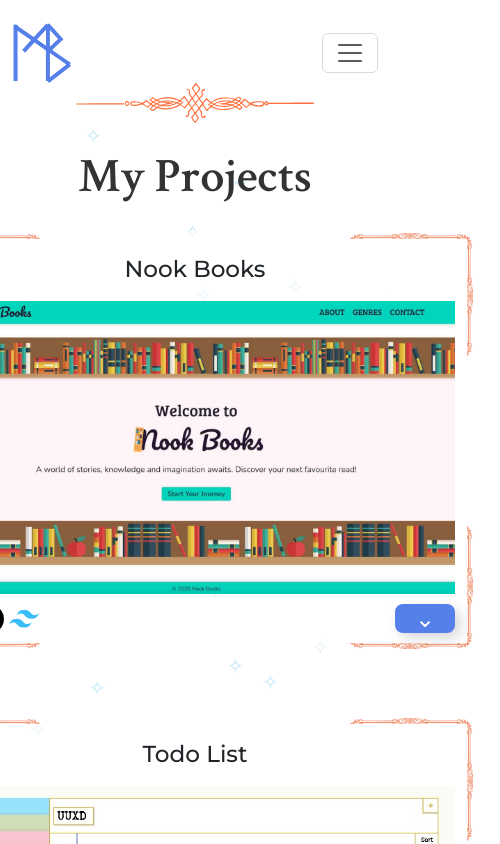
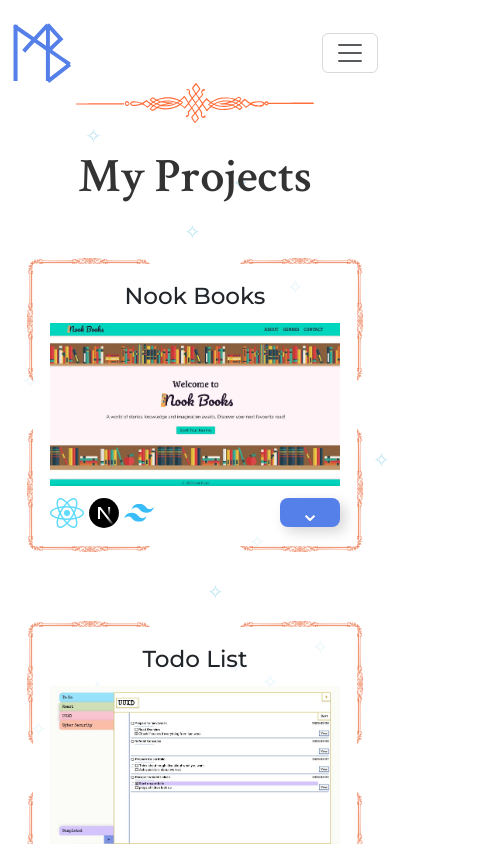
Before and after one commit to MinoshkaBocarro/portfolio, a React (Vite) app: page /projects in a window 390 px wide. Shown: the top 844 px of the page, 500 px wide, since content can reach past the window. Built offline with nearby package versions, Linux system fonts and the light colour scheme.

Commit message:
Add responsiveness to projects page

```diff
--- a/src/components/features/cardAccordion/OpenCard.jsx
+++ b/src/components/features/cardAccordion/OpenCard.jsx
@@ -32,9 +32,9 @@ function OpenCard({ cardData, onHide, getLogos }) {
 			onMouseLeave={() => setIsHovered(false)}
 			ref={scrollRef}
 		>
-			<img alt={alt} src={src} className="screenshot" />
 			<MbButton onClick={onHide}>^</MbButton>
 			<h3>{projectName}</h3>
+			<img alt={alt} src={src} className="screenshot" />
 			<p>{projectDescription}</p>
 			<div className="links">
 				<a href={gitHubLink} target="_blank">
--- a/src/components/layout/Header.jsx
+++ b/src/components/layout/Header.jsx
@@ -1,4 +1,4 @@
-import { Container, Nav, Navbar } from "react-bootstrap";
+import { Nav, Navbar } from "react-bootstrap";
 import { Link } from "react-router-dom";
 import { useRef, useState } from "react";
 
@@ -36,7 +36,7 @@ function Header() {
 				collapseOnSelect
 				expand="lg"
 			>
-				<Container>
+				<div className="container">
 					{glowState ? (
 						<div
 							className="glow"
@@ -81,7 +81,7 @@ function Header() {
 							</Nav.Link>
 						</Nav>
 					</Navbar.Collapse>
-				</Container>
+				</div>
 			</Navbar>
 			<Divider />
 		</>
--- a/src/components/layout/Layout.jsx
+++ b/src/components/layout/Layout.jsx
@@ -307,13 +307,11 @@ function Layout() {
 						</text>
 					))}
 				</svg>
-				<Container>
-					<PageTransition>
-						<div id="page-container">
-							<Outlet />
-						</div>
-					</PageTransition>
-				</Container>
+				<PageTransition>
+					<div id="page-container">
+						<Outlet />
+					</div>
+				</PageTransition>
 			</div>
 			<PageTransition>
 				<Footer />
--- a/src/scss/base/_base.scss
+++ b/src/scss/base/_base.scss
@@ -31,3 +31,7 @@ button {
 	box-shadow: none;
 	border: none;
 }
+
+h3 {
+	margin: 0;
+}
--- a/src/scss/components/_card.scss
+++ b/src/scss/components/_card.scss
@@ -79,6 +79,7 @@
 .card.open {
 	display: grid;
 	height: 500px;
+	grid-column: span 2;
 	padding: 20px;
 	grid-template-columns: 4fr 3fr;
 	grid-template-rows: 0.3fr 1fr 1fr 2fr 1fr 0.3fr;
@@ -96,10 +97,28 @@
 	gap: 20px;
 	transition: transform 0.3s ease-in-out;
 
+	@media (max-width: $lg) {
+		height: 100%;
+		grid-template-columns: 1fr 1fr;
+		grid-template-rows: auto auto auto auto auto auto;
+		grid-template-areas:
+			". close"
+			"title title"
+			"screenshot screenshot"
+			"body body"
+			"logos logos"
+			"links links";
+	}
+
 	.screenshot {
 		grid-area: screenshot;
 		height: 420px;
 		width: auto;
+
+		@media (max-width: $lg) {
+			height: auto;
+			width: 100%;
+		}
 	}
 
 	button {
@@ -141,11 +160,11 @@
 
 .card.closed {
 	display: grid;
-	height: 420px;
-	width: 560px;
+	// height: 420px;
+	// width: 560px;
 	padding: 20px;
 	grid-template-columns: 1fr 1fr;
-	grid-template-rows: 1fr 1fr 1fr;
+	grid-template-rows: 1fr 5fr 1fr;
 	grid-template-areas:
 		"title title"
 		"screenshot screenshot"
@@ -158,7 +177,8 @@
 	.screenshot {
 		grid-area: screenshot;
 		height: auto;
-		width: 520px;
+		width: 100%;
+		// max-width: 520px;
 	}
 
 	button {
--- a/src/scss/layout/_header.scss
+++ b/src/scss/layout/_header.scss
@@ -38,10 +38,6 @@
 			}
 		}
 	}
-	@media (max-width: $lg) {
-		.navbar {
-		}
-	}
 }
 
 .favicon {
--- a/src/scss/pages/_projectsPage.scss
+++ b/src/scss/pages/_projectsPage.scss
@@ -1,9 +1,15 @@
+@use "../abstracts/" as *;
+
 .projects-page {
-	display: flex;
-	flex-direction: row;
-	flex-wrap: wrap;
-	gap: 65px 10px;
+	display: grid;
+	grid-template-columns: repeat(2, minmax(0, 560px));
+	gap: 65px 30px;
 	grid-area: projects;
 	margin-bottom: 40px;
-	justify-content: space-between;
+	justify-content: center;
+
+	@media (max-width: $lg) {
+		padding: 25px;
+		grid-template-columns: minmax(0, 560px);
+	}
 }
```
